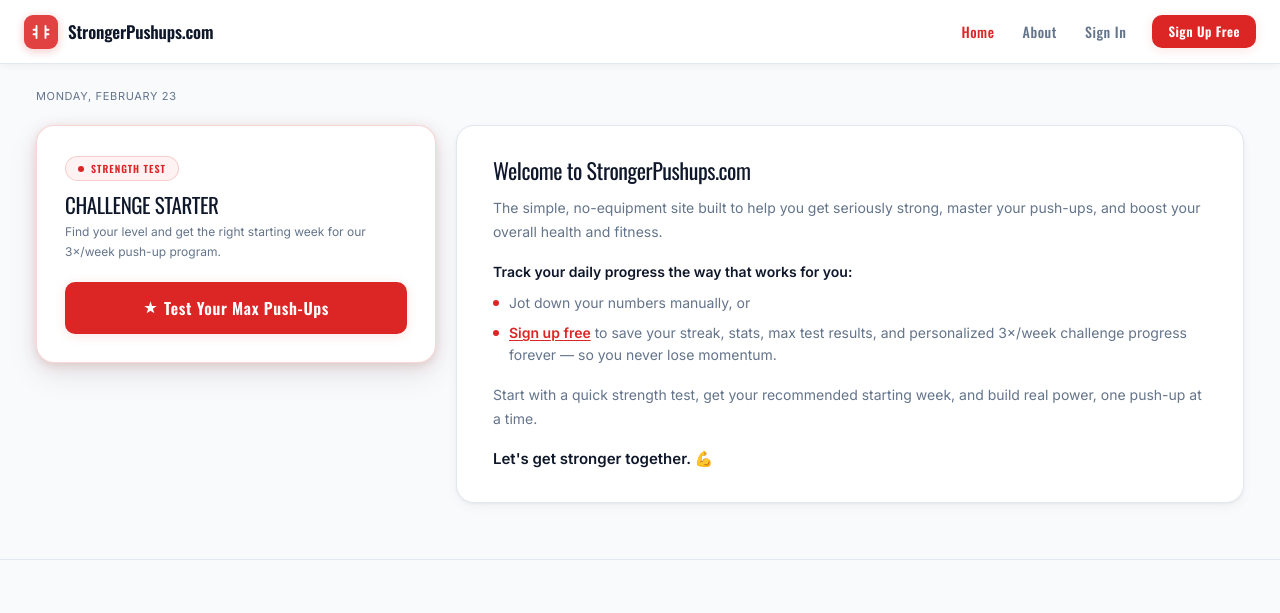
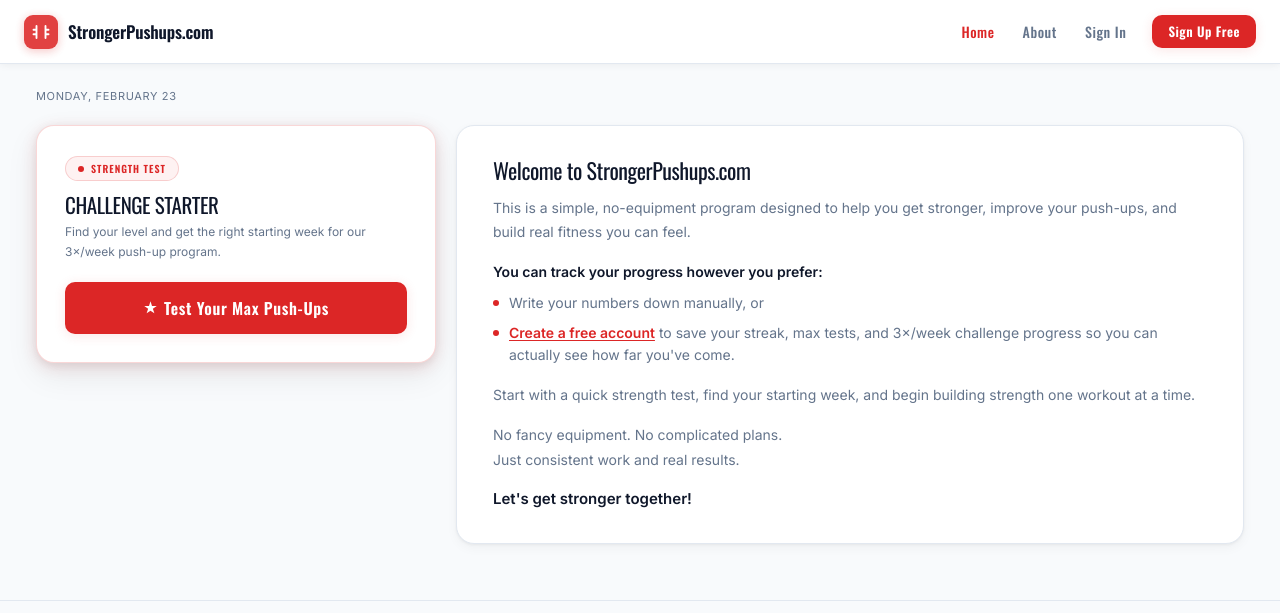
Before and after one commit to pjandres9-bit/Pushups-website, a website: page index.html in a window 1280 px wide. Shown: the top 613 px of the page. Drawn offline with nearby package versions, Linux system fonts and the light colour scheme.

Commit message:
Updated website

```diff
--- a/index.html
+++ b/index.html
@@ -619,16 +619,16 @@
         </h2>
 
         <p style="font-size:14px;color:var(--muted);line-height:1.75;margin-bottom:16px">
-          The simple, no-equipment site built to help you get seriously strong,
-          master your push-ups, and boost your overall health and fitness.
+          This is a simple, no-equipment program designed to help you get stronger,
+          improve your push-ups, and build real fitness you can feel.
         </p>
 
         <p style="font-size:14px;color:var(--text);font-weight:600;margin-bottom:6px">
-          Track your daily progress the way that works for you:
+          You can track your progress however you prefer:
         </p>
 
         <ul class="welcome-list">
-          <li>Jot down your numbers manually, or</li>
+          <li>Write your numbers down manually, or</li>
           <li>
             <span>
               <button onclick="openSignupModal()" style="
@@ -637,20 +637,25 @@
                 color:var(--brand);font-weight:600;text-decoration:underline;
                 text-underline-offset:2px;
               " onfocus="this.style.outline='2px solid var(--brand)'"
-                onblur="this.style.outline='none'">Sign up free</button>
-              to save your streak, stats, max test results, and personalized
-              3×/week challenge progress forever — so you never lose momentum.
+                onblur="this.style.outline='none'">Create a free account</button>
+              to save your streak, max tests, and 3×/week challenge progress
+              so you can actually see how far you've come.
             </span>
           </li>
         </ul>
 
         <p style="font-size:14px;color:var(--muted);line-height:1.75;margin-bottom:16px">
-          Start with a quick strength test, get your recommended starting week,
-          and build real power, one push-up at a time.
+          Start with a quick strength test, find your starting week, and begin
+          building strength one workout at a time.
         </p>
 
+        <p style="font-size:14px;color:var(--muted);line-height:1.75;margin-bottom:16px">
+          No fancy equipment. No complicated plans.<br>
+          Just consistent work and real results.
+        </p>
+
         <p style="font-size:15px;color:var(--text);font-weight:600;line-height:1.5">
-          Let's get stronger together. 💪
+          Let's get stronger together!
         </p>
 
       </div><!-- /welcome box -->
```
